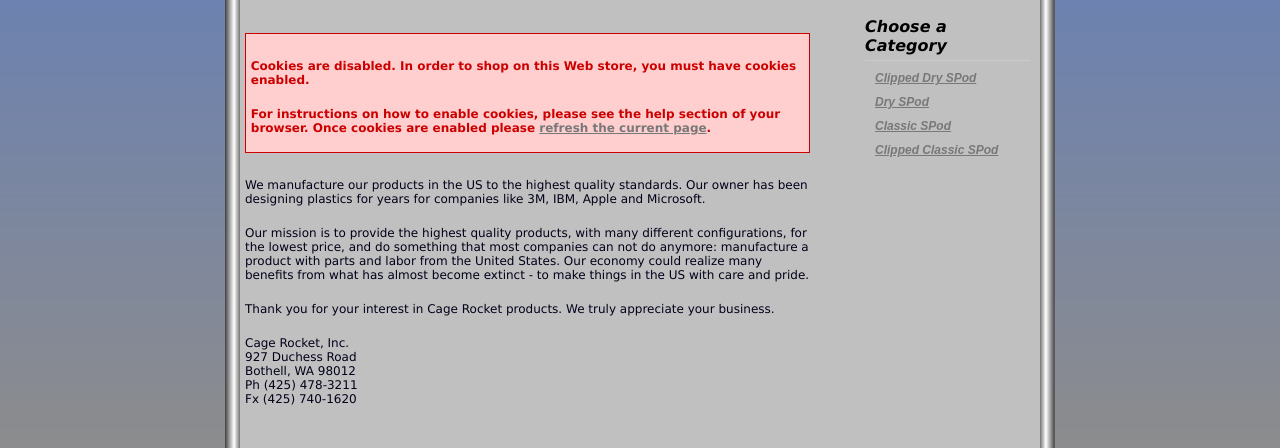
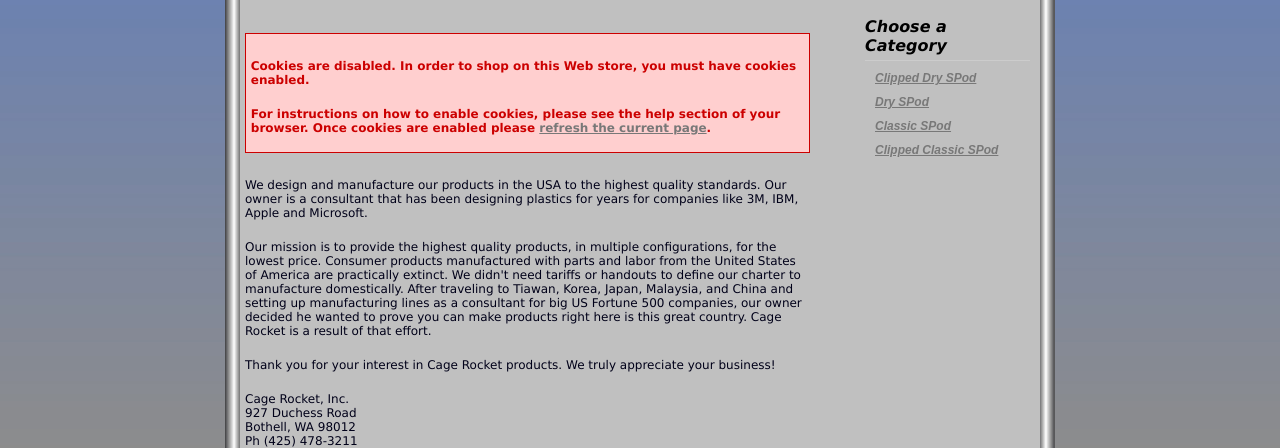
Before and after one commit to cagerocket/shop.cagerocket.com, a plain HTML site: page shop_about.html in a window 1280 px wide. Shown: the part 249-697 px from the top of the page. Drawn offline with Linux system fonts and the light colour scheme.

Commit message:
horizontal menu update all pages, update about us

```diff
--- a/shop_about.html
+++ b/shop_about.html
@@ -59,16 +59,26 @@
 <div class="sf_navigation">
 <div class="content-block navigation" style="display: block">
 <h2 class="listitemheader"><span>Navigation</span></h2>
+
+
+
+<!--begin top horizontal menus-->
+
 <div class="listitemcontent navigation1">
 <ul class="nav" id="Nav1">
+
+
 <li class="sf_first_nav_item active-nav">
 <a href="index.html">
 Shopping Home</a>
 </li>
+
 <li>
 <a href="https://www.cagerocket.com/index1.html" target="_blank">
 Corporate Home</a>
 </li>
+
+
 <li>
 <a href="https://www.cagerocket.com/images/cage_rocket_dimensions.pdf" target="_blank">
 Dimensions</a>
@@ -76,9 +86,12 @@
 <li class="sf_first_nav_item_subnav">
 <a href="https://www.cagerocket.com/images/cage_rocket_dimensions.pdf" target="_blank">
 Product Size PDF</a>
+<a href="https://www.cagerocket.com/product_info.htm#cages" target="_blank">
+Bottle Cages We Fit</a>
 </li>
-</ul>
-</li>
+
+</ul></li>
+
 <li>
 <a href="https://www.cagerocket.com/images/cage_rocket_uses.pdf" target="_blank">
 Uses</a>
@@ -87,7 +100,9 @@
 <a href="https://www.cagerocket.com/images/cage_rocket_uses.pdf" target="_blank">
 Many Uses PDF</a>
 </li>
+
 </ul></li>
+
 
 <li class="sf_last_nav_item">
 <form action="https://www.paypal.com/cgi-bin/webscr" method="post" target="paypal">
@@ -95,6 +110,12 @@
 <input name="business" type="hidden" value="7QD727XDPCFVG"/>
 <input name="display" type="hidden" value="1"/>
 <input alt="PayPal - The safer, easier way to pay online!" border="0" name="submit" src="images/view_cart_sm.jpg" type="image"/>
+
+
+<!--end of top horizontal menus-->
+
+
+
 </form>
 </li></ul>
 
@@ -138,11 +159,11 @@
 </ul>
 <div class="main-content">
 <div class="page-block" id="aboutus">
-<p>We manufacture our products in the US to the highest quality standards. Our owner has been designing plastics for years for companies like 3M, IBM, Apple and Microsoft.
+<p>We design and manufacture our products in the USA to the highest quality standards. Our owner is a consultant that has been designing plastics for years for companies like 3M, IBM, Apple and Microsoft.
 </p><p>
-Our mission is to provide the highest quality products, with many different configurations, for the lowest price, and do something that most companies can not do anymore: manufacture a product with parts and labor from the United States. Our economy could realize many benefits from what has almost become extinct - to make things in the US with care and pride.
+Our mission is to provide the highest quality products, in multiple configurations, for the lowest price. Consumer products manufactured with parts and labor from the United States of America are practically extinct. We didn't need tariffs or handouts to define our charter to manufacture domestically. After traveling to Tiawan, Korea, Japan, Malaysia, and China and setting up manufacturing lines as a consultant for big US Fortune 500 companies, our owner decided he wanted to prove you can make products right here is this great country. Cage Rocket is a result of that effort.
 </p><p>
-Thank you for your interest in Cage Rocket products. We truly appreciate your business.
+Thank you for your interest in Cage Rocket products. We truly appreciate your business!
 </p><p>
 Cage Rocket, Inc.<br/>
 927 Duchess Road<br/>
```
Also changed, not shown: index.html (+6 -1 lines), shop_classic_buy.html (+22 -2 lines), shop_classic_info.html (+22 -2 lines), shop_classic_metal_buy.html (+22 -2 lines), shop_clipped_classic_buy.html (+22 -2 lines), shop_clipped_classic_info.html (+22 -2 lines), shop_clipped_classic_metal_buy.html (+22 -2 lines), shop_clipped_dry_buy.html (+22 -2 lines), shop_clipped_dry_info.html (+23 -3 lines), shop_contact_request.html (+22 -2 lines), shop_dry_buy.html (+22 -2 lines), shop_dry_info.html (+22 -2 lines), shop_site_map.html (+22 -2 lines), shop_terms.html (+22 -2 lines). Lines whose indentation alone changed are shown as unchanged.
